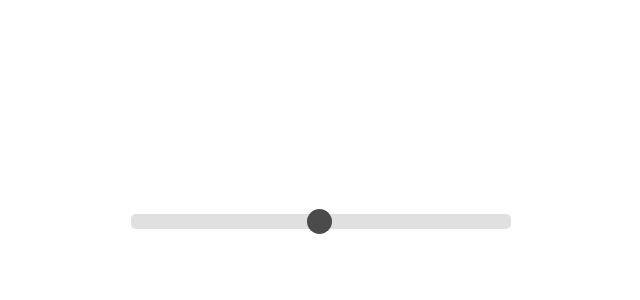
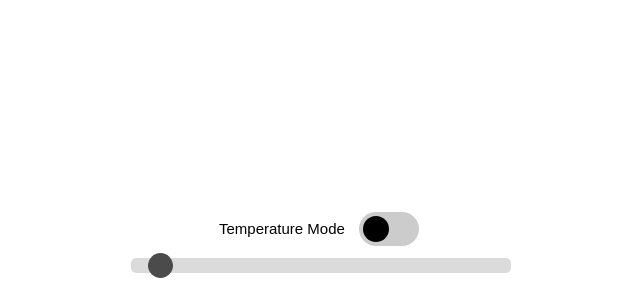
Before and after one commit to koji98/cmsc498o_final_project, a plain HTML site: page frontend/index.html in a window 1280 px wide. Shown: the part 500-800 px from the top of the page, without its empty margins (321-961 px from the left). Drawn offline with nearby package versions, Linux system fonts and the light colour scheme.

Commit message:
Partially implemented temperature toggle

```diff
--- a/frontend/final.css
+++ b/frontend/final.css
@@ -31,6 +31,14 @@ div.tooltip {
     pointer-events: none;
 }
 
+.togglecontainer {
+	width: 30%; /* Width of the outside container */
+	margin: 0 auto;
+	padding-bottom: 10px;
+	font: 15px sans-serif;
+	line-height: 34px;
+}
+
 .slidecontainer {
 	width: 30%; /* Width of the outside container */
 	margin: 0 auto;
@@ -41,7 +49,7 @@ div.tooltip {
 	width: 100%;
 	height: 15px;
 	border-radius: 5px;
-	background: #d3d3d3;
+	background: #ccc;
 	outline: none;
 	opacity: 0.7;
 	-webkit-transition: .2s;
@@ -65,3 +73,67 @@ div.tooltip {
 	background: #000000;
 	cursor: pointer;
 }
+
+.switch {
+  position: relative;
+  display: inline-block;
+  width: 60px;
+  height: 34px;
+  margin-left: 10px;
+}
+
+/* Hide default HTML checkbox */
+.switch input {
+  opacity: 0;
+  width: 0;
+  height: 0;
+}
+
+/* The slider */
+.slider2 {
+  position: absolute;
+  cursor: pointer;
+  top: 0;
+  left: 0;
+  right: 0;
+  bottom: 0;
+  background-color: #ccc;
+  -webkit-transition: .4s;
+  transition: .4s;
+}
+
+.slider2:before {
+  position: absolute;
+  content: "";
+  height: 26px;
+  width: 26px;
+  left: 4px;
+  bottom: 4px;
+  background-color: white;
+  -webkit-transition: .4s;
+  transition: .4s;
+}
+
+input:checked + .slider2 {
+  background-color: #2196F3;
+}
+
+input:focus + .slider2 {
+  box-shadow: 0 0 1px #2196F3;
+}
+
+input:checked + .slider2:before {
+  -webkit-transform: translateX(26px);
+  -ms-transform: translateX(26px);
+  transform: translateX(26px);
+}
+
+/* Rounded sliders */
+.slider2.round {
+  border-radius: 34px;
+}
+
+.slider2.round:before {
+  border-radius: 50%;
+  background-color: #000000;
+}
--- a/frontend/index.html
+++ b/frontend/index.html
@@ -25,8 +25,15 @@ Fr Ra :: Rf Db Sg Bh Hs Mt Ds Rg Cn Nh Fl Mc Lv Ts Og
       La Ce Pr Nd Pm Sm Eu Gd Tb Dy Ho Er Tm Yb Lu
       Ac Th Pa U  Np Pu Am Cm Bk Cf Es Fm Md No Lr
     </script>
+	<div class="togglecontainer">
+		Temperature Mode
+		<label class="switch">
+			<input type="checkbox">
+			<span class="slider2 round"></span>
+		</label>
+	</div>
     <div class="slidecontainer">
-        <input type="range" min="1" max="100" value="50" class="slider" id="myRange">
+        <input type="range" min="0" max="6000" value="273" class="slider" id="myRange">
     </div>
     </body>
 </html>
```
